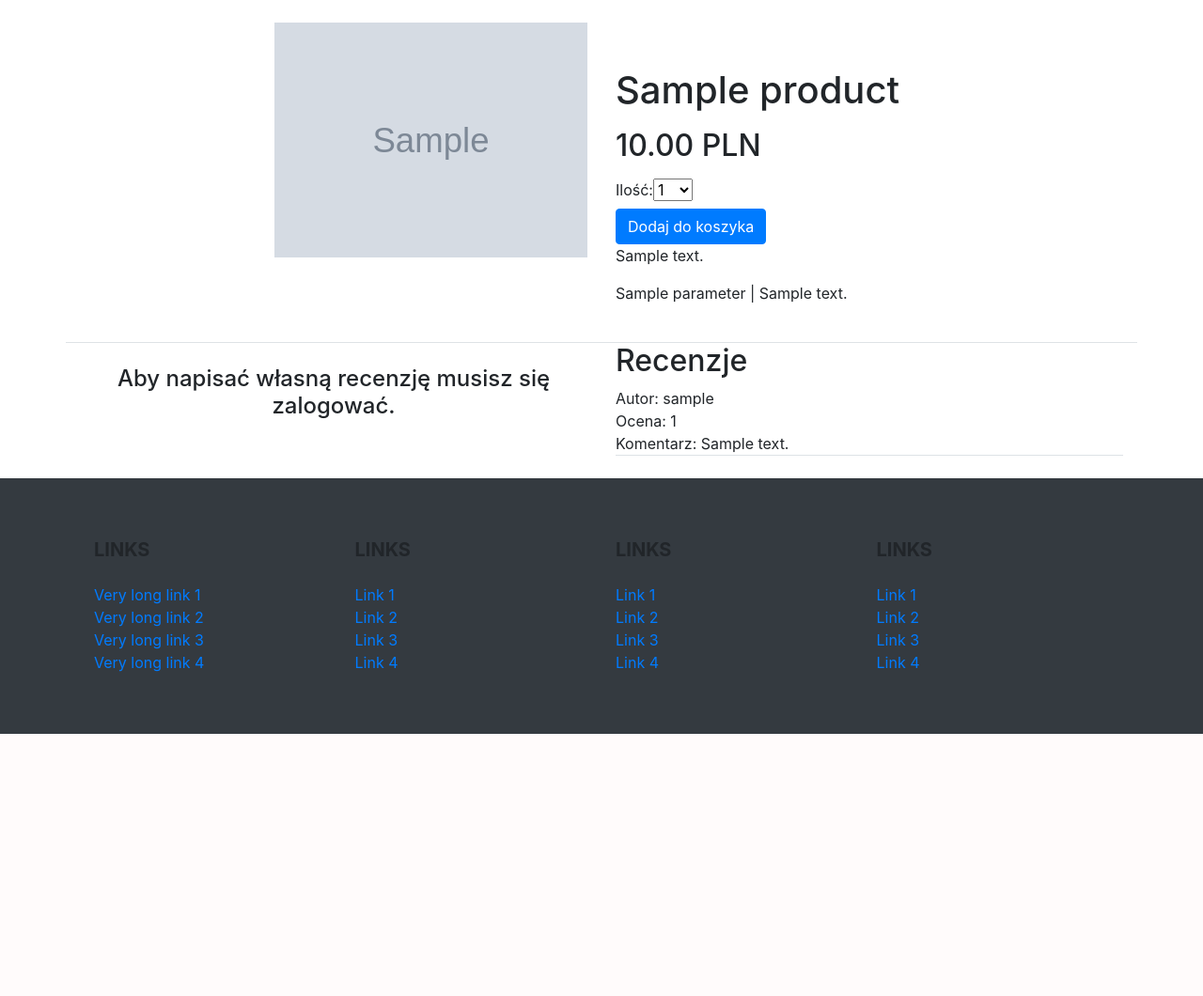
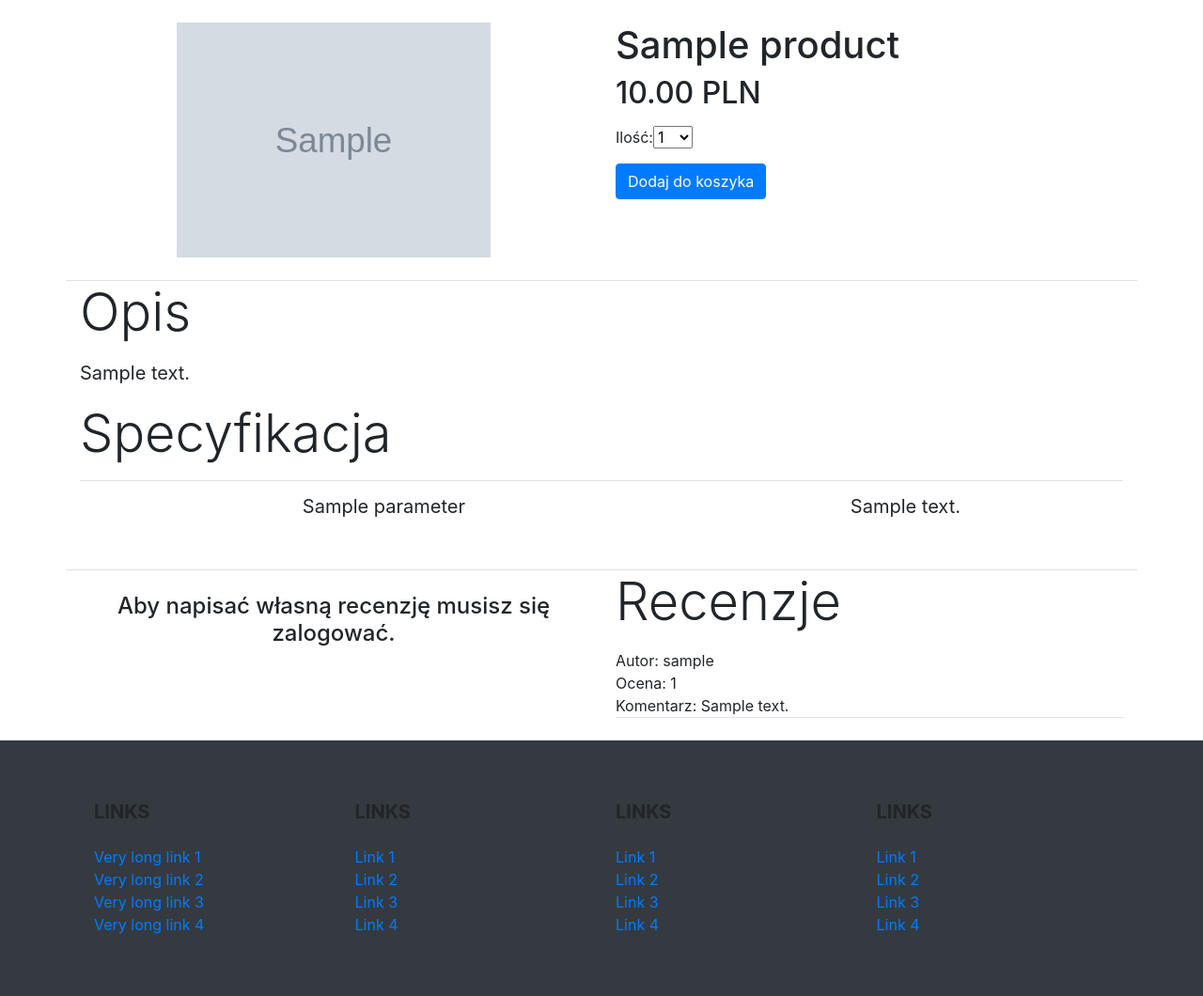
Before and after one commit to urszulasologub/webshop, a Django app: page /1/sample/ in a window 1280 px wide. Shown: the part 62-1122 px from the top of the page at 94% size. Before the commit the page ends 843 px from the top, so only its background shows below. Run offline with Django 3.2, Linux system fonts and the light colour scheme; tables that the repository leaves empty hold one stand-in row (values such as "Sample post"); grey boxes marked "Sample" are stand-in pictures; parts of the project's set-up code (start-up, migrations or seed data) failed here and were passed over; some libraries are stand-ins or nearby versions.

Commit message:
updated product page

```diff
--- a/webshop/shop/templates/shop/product/detail.html
+++ b/webshop/shop/templates/shop/product/detail.html
@@ -12,6 +12,10 @@
 	  {
 		max-width: 100%;
 		height: 250px;
+	  }
+
+	  #rozmiar-tekstu{
+		font-size: 20px;
 	  }
 
 	  @media (max-width: 991px) {
@@ -31,28 +35,40 @@
 </style>
 
 <div class="product-detail row">
-	<div id="foto" class="col-md-6 text-right">
-		<img class="img-fluid text-center"
+	<div id="foto" class="col-md-6 text-center">
+		<img class="img-fluid text-center mb-4"
 			src="{% if product.image %}{{ product.image.url }}{% else %}{% static 'img/no-image.png' %}{% endif %} ">
 	</div>
-	<div id="tekst" class="col-md-6 pt-5">
+	<div id="tekst" class="col-md-6 ">
 
 		<h1>{{ product.name }}</h1>
 		<!--<h2><a href="{{ product.category.get_absolute_url }}">{{ product.category }}</a></h2>-->
-		<h2 class="price mt-3 mb-3">{{ product.price }} PLN</h2>
+		<h2 class="price mb-3">{{ product.price }} PLN</h2>
 		<form action="{% url 'cart:cart_add' product.id %}" method="post">
 			{{ cart_product_form }}
 			{% csrf_token %}
-		</br><input type="submit" class="btn btn-primary" value="Dodaj do koszyka">
+		</br><input type="submit" class="btn btn-primary mt-2" value="Dodaj do koszyka">
 		</form>
 
-		{{ product.description|linebreaks }}
+	</div>
 
-		{% for description in descriptions %}
+	<div class="col-md-12 border-top">
+		<p class="display-4">Opis</p>
+		<div id="rozmiar-tekstu">
+			{{ product.description|linebreaks }}
+		</div>
+		<p class="display-4">Specyfikacja</p>
 
-			<p>{{ description.parameter }} | {{ description.description }}</p>
 
-		{% endfor %}
+		<table id="rozmiar-tekstu" class="table table-hover text-center">
+			<tbody>
+				{% for description in descriptions %}
+				<td>{{ description.parameter }}</td>
+				<td>{{ description.description }}</td>
+			  </tbody>
+			{% endfor %}
+		</table>
+
 
 	</div>
 
@@ -79,7 +95,7 @@
 				{% if new_review %}
 					<h2>Pomyślnie dodano recenzję</h2>
 				{% else %}
-					<h2>Dodaj nową recenzję </h2>
+					<p class="display-4">Dodaj nową recenzję </p>
 					<form action="" method="post">
 						{{ review_form.as_p }}
 						{% csrf_token %}
@@ -93,7 +109,7 @@
 	</div>
 
 	<div id="recenzje" class="col-md-6 border-top mt-4">
-		<h2>Recenzje </h2>
+		<p class="display-4">Recenzje </p>
 		{% for review in reviews %}
 		<div class="comment border-bottom">
 			{% if review.user == user %}
```
Also changed, not shown: webshop/cart/templates/cart/checkout.html (+11 -10 lines).
